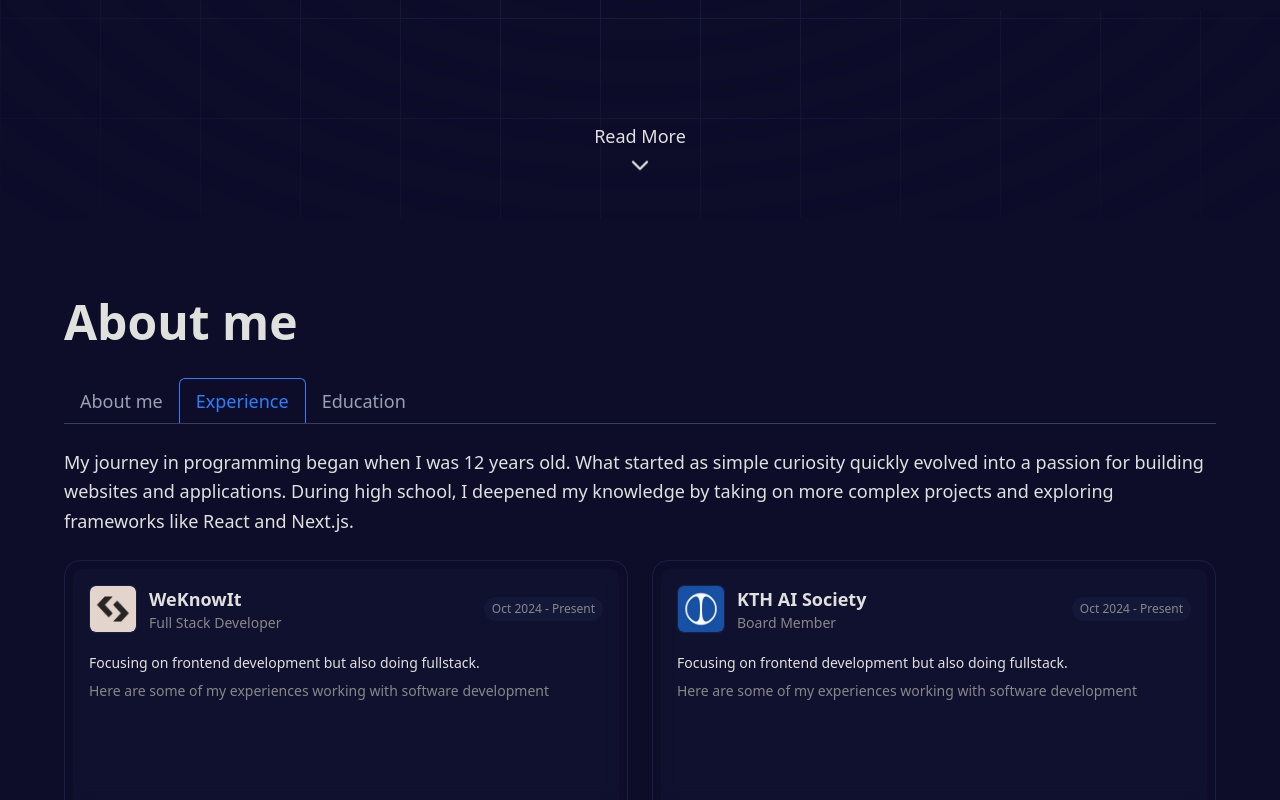
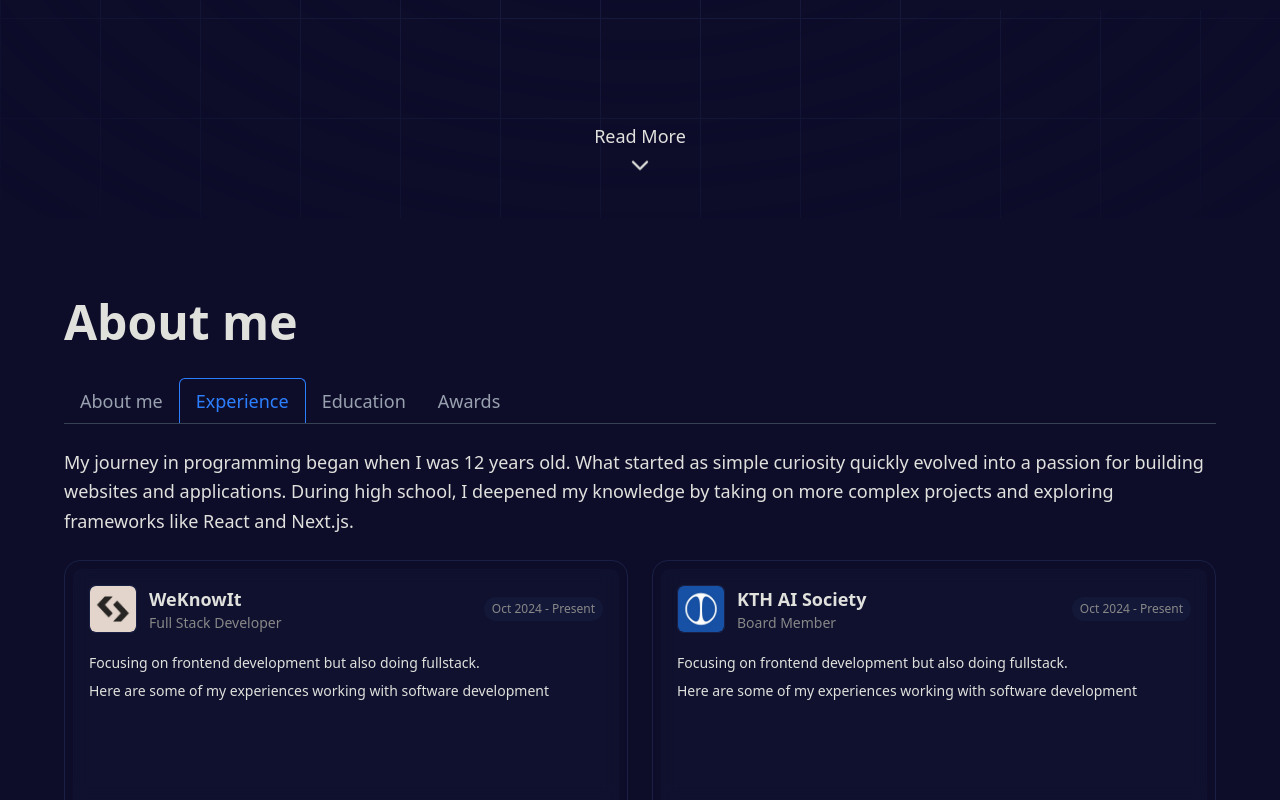
Before and after one commit to Berget1411/another-new-portfolio, a Next.js app: page / in a window 1280 px wide. Both pictures are taken after a click on the button "Experience". Shown: the part 582-1382 px from the top of the page. Built offline with nearby package versions, Linux system fonts and the light colour scheme.

Commit message:
feat: add awards tab to about section

```diff
--- /dev/null
+++ b/assets/awards.ts
@@ -0,0 +1,13 @@
+export const awards = [
+  {
+    id: "lovable_hackathon",
+    title: "Lovable & KTH AI Society Hackathon",
+    undertitle: "Won 1st place in the Lovable & KTH AI Society Hackathon",
+    desc1:
+      "I recently took part in—and won—a hackathon at Lovable, a Swedish AI startup, with an app that combines the efficiency of ANKI flashcard learning, seamless Notion integration, and AI-driven flashcard generation.",
+    desc2:
+      "Though the project is still in its early stages, I am eager to keep developing the app and launch it soon.",
+    date: "2024-09-20",
+    image: "/images/awards/lovable_hackathon.png",
+  },
+];
--- a/components/about/about.tsx
+++ b/components/about/about.tsx
@@ -5,6 +5,7 @@ import { motion } from "framer-motion";
 import { experience, education } from "@/assets";
 import { GlowingEffect } from "../ui/glowing-effect";
 import Image from "next/image";
+import { awards } from "@/assets/awards";
 
 export function About() {
   const [tab, setTab] = useState("about");
@@ -85,6 +86,12 @@ export function About() {
       label: "Education",
       main: "I approach problems with a blend of analytical thinking and creative problem-solving. My philosophy is that good code should be both efficient and readable. I believe in continuous learning and staying adaptable in the ever-evolving tech landscape.",
       items: education,
+    },
+    {
+      id: "awards",
+      label: "Awards",
+      main: "I approach problems with a blend of analytical thinking and creative problem-solving. My philosophy is that good code should be both efficient and readable. I believe in continuous learning and staying adaptable in the ever-evolving tech landscape.",
+      items: awards,
     },
   ];
 
@@ -180,7 +187,9 @@ export function About() {
                   )}
 
                   {/* Grid for experience and education */}
-                  {(item.id === "experience" || item.id === "education") &&
+                  {(item.id === "experience" ||
+                    item.id === "education" ||
+                    item.id === "awards") &&
                     item.items && (
                       <motion.ul className='grid grid-cols-1 md:grid-cols-2 gap-4 md:gap-6'>
                         {item.items.map((entry, index) => (
@@ -275,7 +284,7 @@ function ExperienceCard({ entry, index, variants }: ExperienceCardProps) {
           {/* Content */}
           <div className='flex-1 mt-2 space-y-2 text-sm'>
             <p className='text-text-primary'>{entry.desc1}</p>
-            <p className='text-text-secondary'>{entry.desc2}</p>
+            <p className='text-text-primary'>{entry.desc2}</p>
           </div>
         </div>
       </div>
```
Also changed, not shown: public/images/awards/lovable_hackathon.png (added).
